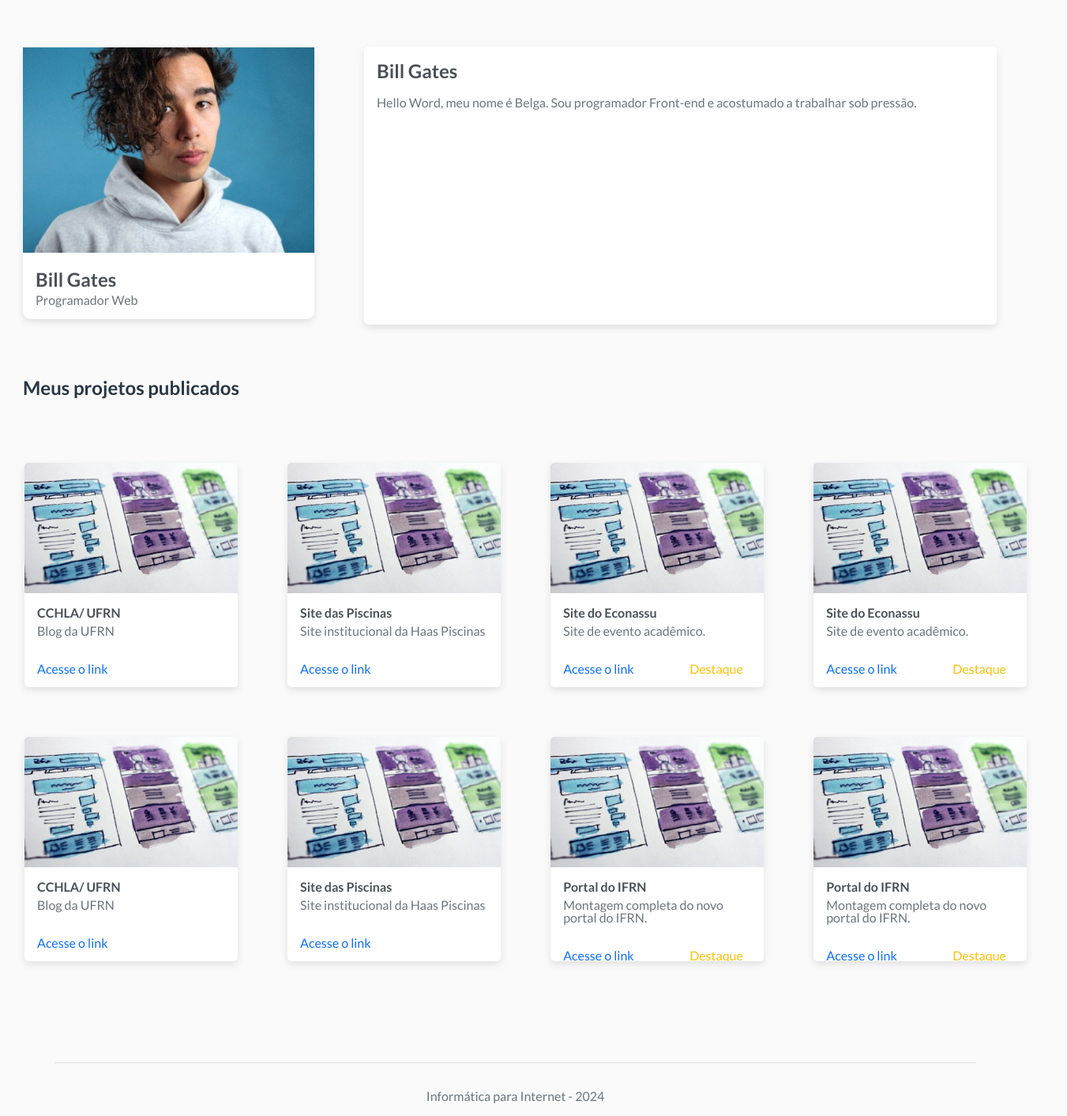
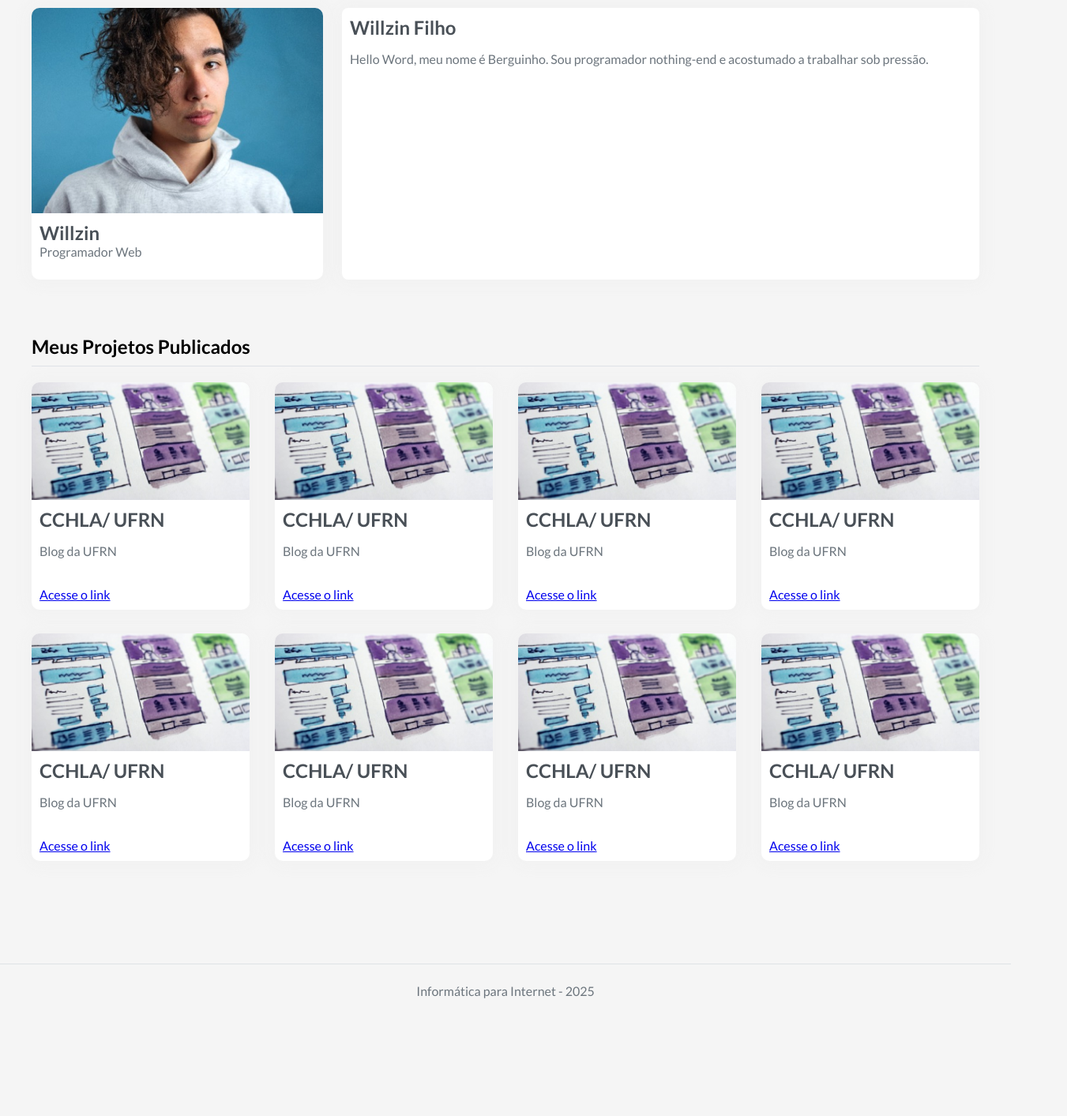
Before and after one commit to dev-willem/design_web, a plain HTML site: page portfolio-13.01.2025/index.html in a window 1280 px wide. Shown: the part 40-1453 px from the top of the page at 79% size, 1351 px wide, since content can reach past the window. After the commit the page ends 1328 px from the top, so only its background shows below. Drawn offline with Linux system fonts and the light colour scheme.

Commit message:
Finalizada

```diff
--- a/portfolio-13.01.2025/assets/css/global.css
+++ b/portfolio-13.01.2025/assets/css/global.css
@@ -1,62 +1,45 @@
-body{
+@import url('https://fonts.googleapis.com/css2?family=Inter:ital,opsz,wght@0,14..32,100..900;1,14..32,100..900&family=Lato:ital,wght@0,100;0,300;0,400;0,700;0,900;1,100;1,300;1,400;1,700;1,900&display=swap');
+
+html, body {
+    padding: 0;
+    margin: 0;
     display: flex;
+    align-items: center;
     justify-content: center;
-    margin: 0;
-    padding: 0;
-    height: 1394px;
-    background: #fafafa;
-    font-family: Lato;
-}
-.cards{
-    display: inline-block;
-    width: 270px;
-    height: 284px;
-    overflow: hidden;
-    flex-direction: column;
-    justify-content: center;
-    align-items: center;
-    border-radius: 5px;
-    background: #FFF;
-    box-shadow: 0px 4px 10px 0px rgba(0, 0, 0, 0.10);
-    margin: 30px;
-}
-.cards h1{
-    color: #495057;
-    font-size: 16px;
-    font-weight: 700;
-    line-height: 120%;
-}
-.cards span{
-    color: #6C757D;
-    font-size: 16px;
-    font-weight: 400;
-    line-height: 100%;
-}
-.cards a{
-    color: #0D6EFD;
-    font-size: 16px;
-    font-weight: 400;
-    line-height: 100%;
-    text-decoration:none;
-    margin-top: 20px;
-}
-.Destaque a:nth-last-child(1){
-    color: #FFC107;
-    margin-top: -28px;
-    margin-left: 160px;
-
+    width: 100%;
+    font-family: "Lato", serif;
 }
 
-.cards div{
+.card{
+    width: 23%;
+    min-width: 200px;
+    height: 288px;
+    border-radius: 10px;
     display: flex;
-    padding: 16px;
     flex-direction: column;
-    align-items: flex-start;
-    gap: 12px;
+    margin-bottom: 30px;
 }
-.cards div h1{
-    margin-top: -4px;
+.card .img-card{
+    width: 100%;
+    height: 165px;
+    border-radius: 10px 10px 0px 0px;
+    background-image: url(../img/CCHILA.png);
+    background-position: center;
+    background-size: cover;
+    background-repeat: no-repeat;
 }
-.cards div span{
-    margin-top: -56px;
+.card .desc{padding: 10px;}
+.card .link{padding: 10px;}
+
+p{color: #6C757D}
+
+strong{
+    color: #495057;
+    font-size: 24px;
 }
+
+.background-white{background: white;}
+
+.shadow{box-shadow: 0px 1px 17px 5px rgba(237,237,237,0.47);}
+
+@media (max-width: 600px) {}
--- a/portfolio-13.01.2025/assets/css/style.css
+++ b/portfolio-13.01.2025/assets/css/style.css
@@ -1,78 +1,114 @@
-.FLUXODEJOBS{
-    margin-left: 100px ;
+@import url('https://fonts.googleapis.com/css2?family=Lato:ital,wght@0,100;0,300;0,400;0,700;0,900;1,100;1,300;1,400;1,700;1,900&display=swap');
+
+body{
+    font-family: "Lato", serif;
+    background: whitesmoke;
+    display: flex;
+    flex-direction: column;
+    justify-content: center;
+    align-items: center;
 }
-.Bill{
+
+header{
+    max-width: 1200px;
+    width: 100%;
+    display: flex;
+    justify-content: space-between;
+    margin: 50px 0px 50px 0px;
+    gap: 24px;
+}
+
+header .perfil{
+    height: 344px;
     width: 369px;
-    height: 344px;
-    margin-top: 100px;
     border-radius: 10px;
-    background: #FFF;
-    box-shadow: 0px 4px 10px 0px rgba(0, 0, 0, 0.10);
 }
-.Bill .content{
-    padding: 16px;
-    gap: 8px;
+
+header .perfil .img-perfil{
+    height: 260px;
+    width: 369px;
+    background-image: url(../img/foto.png);
+    background-position: center;
+    background-size: cover;
+    background-repeat: no-repeat;
+    border-radius: 10px 10px 0px 0px;
 }
-.Bill .content span{
-    font-weight: 700;
-    color: #495057;
+
+header .perfil .name-perfil{
+    padding: 10px;
+}
+
+header .perfil .name-perfil strong{display: block;}
+header .perfil .name-perfil small{
+    font-size: 16px;
+    color: #6C757D;
+}
+
+header .name{
+    height: 324px;
+    width: 100%;
+    padding: 10px;
+    border-radius: 8px;
+}
+
+main{
+    max-width: 1200px;
+}
+
+main h2{
     font-size: 24px;
+    padding-bottom: 10px;
+    border-bottom: 1px solid #DEE2E6;
 }
-.Bill .content p{
-    color: #6C757D;
-    font-size: 16px;
-    font-weight: 400;
-    margin-top: 2px;
-}
-.Bill .card2{
-    margin-top: -362px;
-    margin-left: 432px;
-    width: 769px;
-    height: 320px;
-    padding: 16px;
-    gap: 24px;
-    border-radius: 5px;
-    background:  #FFF;
-    box-shadow: 0px 4px 10px 0px rgba(0, 0, 0, 0.10);
-}
-.Bill .card2 span{
-    font-weight: 700;
-    color: #495057;
-    font-size: 24px;
-}
-.Bill .card2 p{
-    color: #6C757D;
-    font-size: 16px;
-    font-weight: 400;
-    margin-top: 16px;
-}
-.publicados h1{
-    color: #273644;
-    font-size: 24px;
-    font-weight: 700;
-    line-height: 120%;
-    margin-top: 73px;
-    margin-bottom: 50px;
-}
-main{
-    width: 1350px;
-    margin-left: -28px;
+
+main .projects{}
+main .projects .cards{
+    display: flex;
+    flex-direction: row;
+    flex-wrap: wrap;
+    justify-content: space-between;
 }
 
 footer{
-    margin-left: 40px;
+    height: 67px;
+    width: 100%;
     display: flex;
-    margin-top: 95px;
-    border-top: 1px solid #DEE2E6;
-    width: 1167px;
-    padding: 32px 0px 16px 0px;
     justify-content: center;
     align-items: center;
-    gap: 4px;
+    margin-top: 100px;
+    border-top: 1px solid #DEE2E6;
 }
-footer span{
+
+footer h2{
+    font-size: 16px;
     color: #6C757D;
-    font-size: 16px;
     font-weight: 400;
-    line-height: 120%;
 }
+
+@media (max-width: 600px) {
+    header{
+        width:  100%;
+        flex-direction: column;
+        justify-content: center;
+        align-items: center;
+        margin: 25px 0px 25px 0px;
+    }
+
+    header .perfil{
+        width:  100%;
+    }
+
+    header .perfil .img-perfil{
+        height: 264px;
+        width:  100%;
+        background-position: center;
+        background-size: cover;
+        background-repeat: no-repeat;
+    }
+
+    header .name{
+        border-radius: 8px;
+        width: auto;
+        height: auto;
+    }
+}
--- a/portfolio-13.01.2025/index.html
+++ b/portfolio-13.01.2025/index.html
@@ -1,115 +1,123 @@
 <!DOCTYPE html>
-<html lang="en">
+<html lang="pt-br">
 
 <head>
     <meta charset="UTF-8">
-    <meta http-equiv="X-UA-Compatible" content="IE=edge">
     <meta name="viewport" content="width=device-width, initial-scale=1.0">
-    <link rel="preconnect" href="https://fonts.googleapis.com">
-    <link rel="preconnect" href="https://fonts.gstatic.com" crossorigin>
-    <link
-        href="https://fonts.googleapis.com/css2?family=Lato:ital,wght@0,100;0,300;0,400;0,700;0,900;1,100;1,300;1,400;1,700;1,900&display=swap"
-        rel="stylesheet">
+    <title>Portifólio - Kevem Lima</title>
+
+    <link rel="stylesheet" href="assets/css/global.css">
     <link rel="stylesheet" href="assets/css/style.css">
-    <link rel="stylesheet" href="assets/css/global.css">
-    <title>AWE - FLUXO DE JOBS - WEB</title>
 </head>
 
 <body>
-    <main class="FLUXODEJOBS">
-        <section class="Bill">
-            <div>
-                <img src="assets/img/foto.png" alt="">
-                <div class="content">
-                    <span>Bill Gates</span>
-                    <p>Programador Web</p>
-                </div>
+    <header>
+        <div class="perfil background-white shadow">
+            <div class="img-perfil"></div>
+            <div class="name-perfil">
+                <strong>Willzin</strong>
+                <small>Programador Web</small>
             </div>
-            <div class="card2">
-                <div>
-                    <span>Bill Gates</span>
-                    <p>Hello Word, meu nome é Belga. Sou programador Front-end e acostumado a trabalhar sob pressão.</p>
-                </div>
-            </div>
-        </section>
-        <section class="publicados">
-            <h1>Meus projetos publicados</h1>
-            <main>
-                <div class="cards card1">
-                    <img src="assets/img/CCHILA.png" alt="">
-                    <div>
-                        <h1>CCHLA/ UFRN</h1>
-                        <span>Blog da UFRN</span>
+        </div>
+        <div class="name background-white shadow">
+            <strong>Willzin Filho</strong>
+            <p>Hello Word, meu nome é Berguinho. Sou programador nothing-end e acostumado a trabalhar sob pressão.</p>
+        </div>
+    </header>
+
+    <main>
+        <section class="projects">
+            <h2>Meus Projetos Publicados</h2>
+
+            <div class="cards">
+                <div class="card background-white shadow">
+                    <div class="img-card"></div>
+                    <div class="desc">
+                        <strong>CCHLA/ UFRN</strong>
+                        <p>Blog da UFRN</p>
+                    </div>
+                    <div class="link">
                         <a href="#">Acesse o link</a>
                     </div>
                 </div>
-                <div class="cards card2">
-                    <img src="assets/img/CCHILA.png" alt="">
-                    <div>
-                        <h1>Site das Piscinas</h1>
-                        <span>Site institucional da Haas Piscinas</span>
+                <div class="card background-white shadow">
+                    <div class="img-card"></div>
+                    <div class="desc">
+                        <strong>CCHLA/ UFRN</strong>
+                        <p>Blog da UFRN</p>
+                    </div>
+                    <div class="link">
                         <a href="#">Acesse o link</a>
                     </div>
                 </div>
-                <div class="cards Destaque card3">
-                    <img src="assets/img/CCHILA.png" alt="">
-                    <div>
-                        <h1>Site do Econassu</h1>
-                        <span>Site de evento acadêmico.</span>
-                        <a href="">Acesse o link</a>
-                        <a href="">Destaque</a>
+                <div class="card background-white shadow">
+                    <div class="img-card"></div>
+                    <div class="desc">
+                        <strong>CCHLA/ UFRN</strong>
+                        <p>Blog da UFRN</p>
                     </div>
-                </div>
-                <div class="cards Destaque card4">
-                    <img src="assets/img/CCHILA.png" alt="">
-                    <div>
-                        <h1>Site do Econassu</h1>
-                        <span>Site de evento acadêmico.</span>
-                        <a href="">Acesse o link</a>
-                        <a href="">Destaque</a>
-                    </div>
-                </div>
-                <div class="cards card5">
-                    <img src="assets/img/CCHILA.png" alt="">
-                    <div>
-                        <h1>CCHLA/ UFRN</h1>
-                        <span>Blog da UFRN</span>
+                    <div class="link">
                         <a href="#">Acesse o link</a>
                     </div>
                 </div>
-                <div class="cards card6">
-                    <img src="assets/img/CCHILA.png" alt="">
-                    <div>
-                        <h1>Site das Piscinas</h1>
-                        <span>Site institucional da Haas Piscinas</span>
+                <div class="card background-white shadow">
+                    <div class="img-card"></div>
+                    <div class="desc">
+                        <strong>CCHLA/ UFRN</strong>
+                        <p>Blog da UFRN</p>
+                    </div>
+                    <div class="link">
                         <a href="#">Acesse o link</a>
                     </div>
                 </div>
-                <div class="cards Destaque card7">
-                    <img src="assets/img/CCHILA.png" alt="">
-                    <div>
-                        <h1>Portal do IFRN</h1>
-                        <span>Montagem completa do novo portal do IFRN.</span>
-                        <a href="">Acesse o link</a>
-                        <a href="">Destaque</a>
+                <div class="card background-white shadow">
+                    <div class="img-card"></div>
+                    <div class="desc">
+                        <strong>CCHLA/ UFRN</strong>
+                        <p>Blog da UFRN</p>
+                    </div>
+                    <div class="link">
+                        <a href="#">Acesse o link</a>
                     </div>
                 </div>
-                <div class="cards Destaque card8">
-                    <img src="assets/img/CCHILA.png" alt="">
-                    <div>
-                        <h1>Portal do IFRN</h1>
-                        <span>Montagem completa do novo portal do IFRN.</span>
-                        <a href="">Acesse o link</a>
-                        <a href="">Destaque</a>
+                <div class="card background-white shadow">
+                    <div class="img-card"></div>
+                    <div class="desc">
+                        <strong>CCHLA/ UFRN</strong>
+                        <p>Blog da UFRN</p>
+                    </div>
+                    <div class="link">
+                        <a href="#">Acesse o link</a>
                     </div>
                 </div>
-            </main>
+                <div class="card background-white shadow">
+                    <div class="img-card"></div>
+                    <div class="desc">
+                        <strong>CCHLA/ UFRN</strong>
+                        <p>Blog da UFRN</p>
+                    </div>
+                    <div class="link">
+                        <a href="#">Acesse o link</a>
+                    </div>
+                </div>
+                <div class="card background-white shadow">
+                    <div class="img-card"></div>
+                    <div class="desc">
+                        <strong>CCHLA/ UFRN</strong>
+                        <p>Blog da UFRN</p>
+                    </div>
+                    <div class="link">
+                        <a href="#">Acesse o link</a>
+                    </div>
+                </div>
+            </div>
 
         </section>
-        <footer>
-            <span>Informática para Internet - 2024</span>
-        </footer>
     </main>
+
+    <footer>
+        <h2>Informática para Internet - 2025</h2>
+    </footer>
+
 </body>
-
 </html>
```
